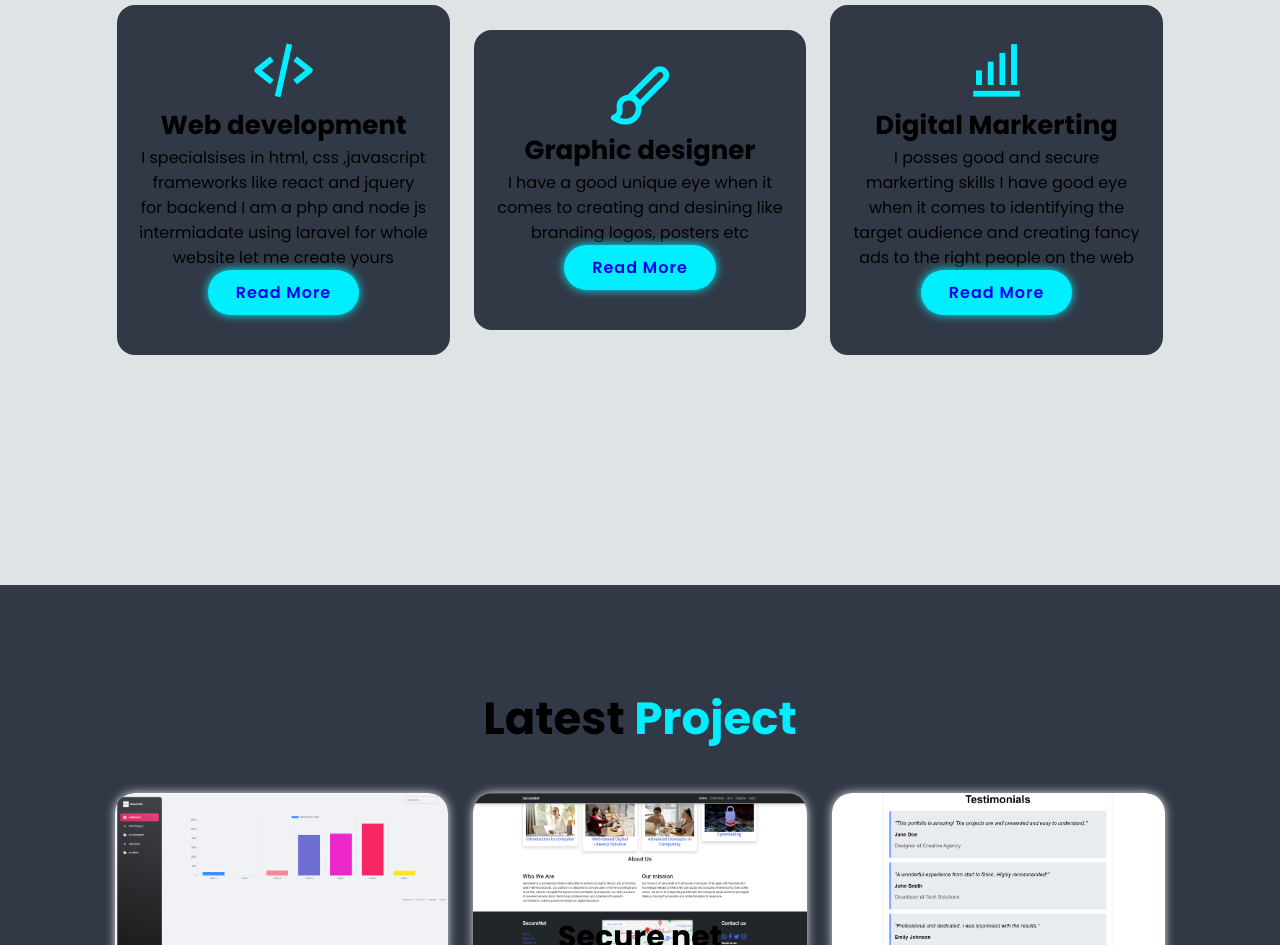
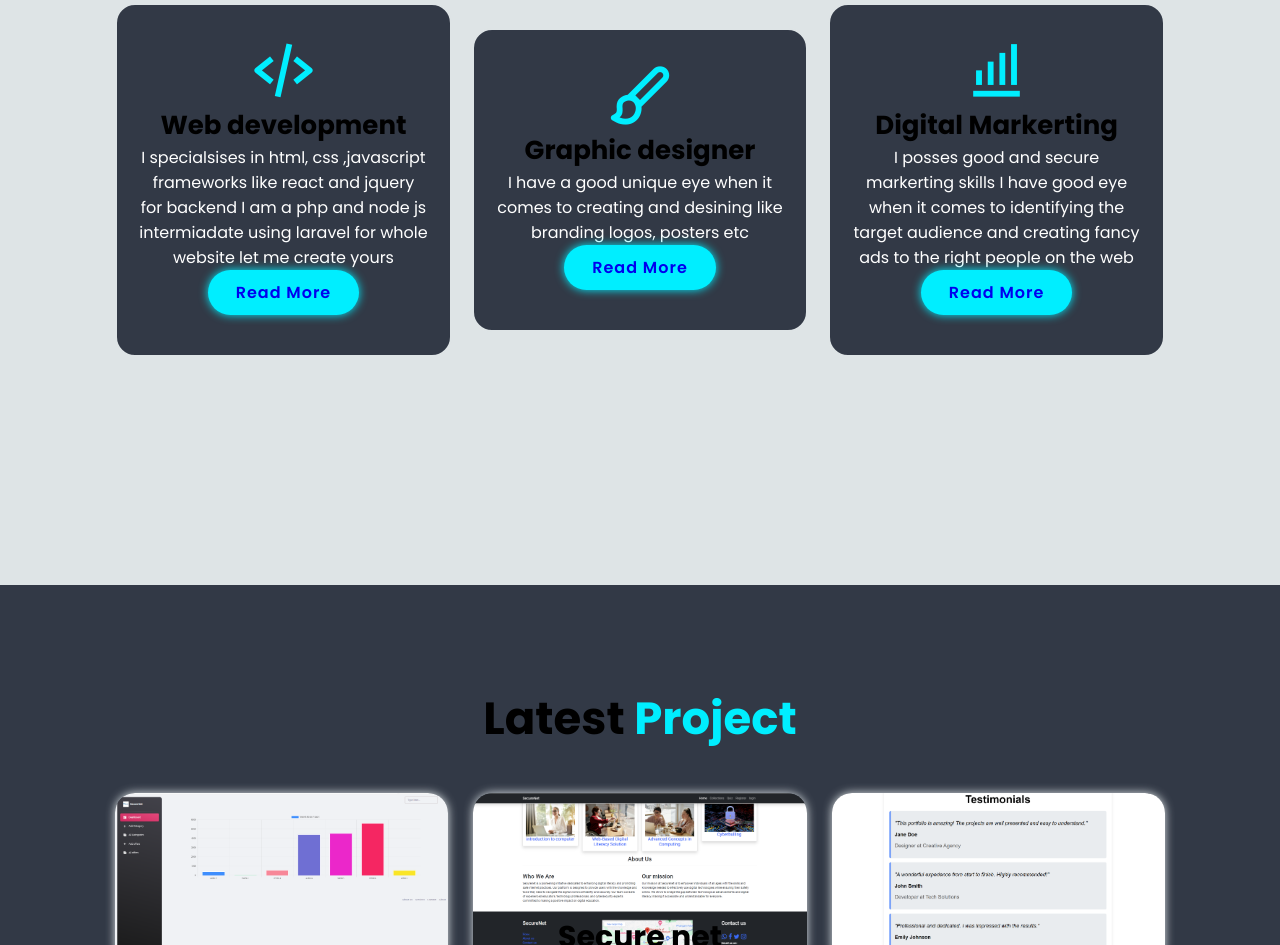
Before and after one commit to HarryCoder74/personalportifolio, a plain HTML site: page index.html in a window 1280 px wide. Shown: the part 1901-2846 px from the top of the page. Drawn offline with nearby package versions, Linux system fonts and the light colour scheme.

Commit message:
Update index.html

```diff
--- a/index.html
+++ b/index.html
@@ -71,8 +71,8 @@
             <div class="services-box">
                 <i class='bx bx-code-alt'></i>
                 <h3>Web development</h3>
-                <p>I specialsises in html, css ,javascript frameworks like react and jquery </p>
-                <p>for backend I am a php   and node js intermiadate using laravel for whole website let me create yours</p>
+                <p style="color:#fff">I specialsises in html, css ,javascript frameworks like react and jquery </p>
+                <p style="color:#fff" >for backend I am a php   and node js intermiadate using laravel for whole website let me create yours</p>
                 <a href="#" class="btn">Read More</a>
             </div>
 
@@ -80,7 +80,7 @@
             <div class="services-box">
                 <i class='bx bx-paint'></i>
                 <h3>Graphic designer</h3>
-                <p>I have a good unique eye when it comes to creating and desining like branding logos, posters etc</p>
+                <p style="color:#fff" >I have a good unique eye when it comes to creating and desining like branding logos, posters etc</p>
                 <a href="#" class="btn">Read More</a>
             </div>
 
@@ -89,7 +89,7 @@
             <div class="services-box">
                 <i class='bx bx-bar-chart-alt'></i>
                 <h3>Digital Markerting</h3>
-                <p>I posses good and secure markerting skills I have good eye when it comes to identifying the target audience and creating fancy ads to the right people on the web</p>
+                <p style="color:#fff" >I posses good and secure markerting skills I have good eye when it comes to identifying the target audience and creating fancy ads to the right people on the web</p>
                 <a href="#" class="btn">Read More</a>
             </div>
         </div>
```
